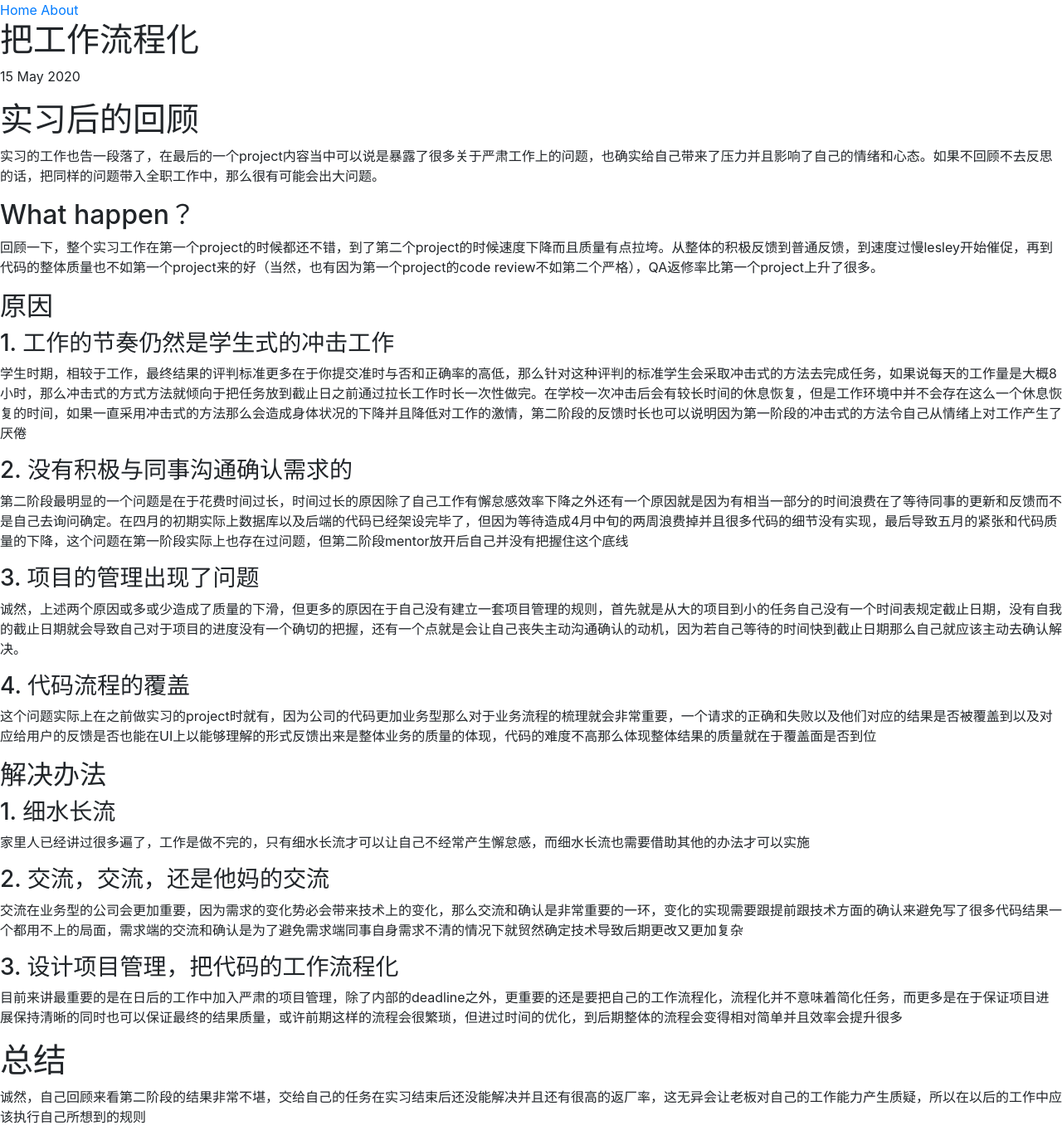
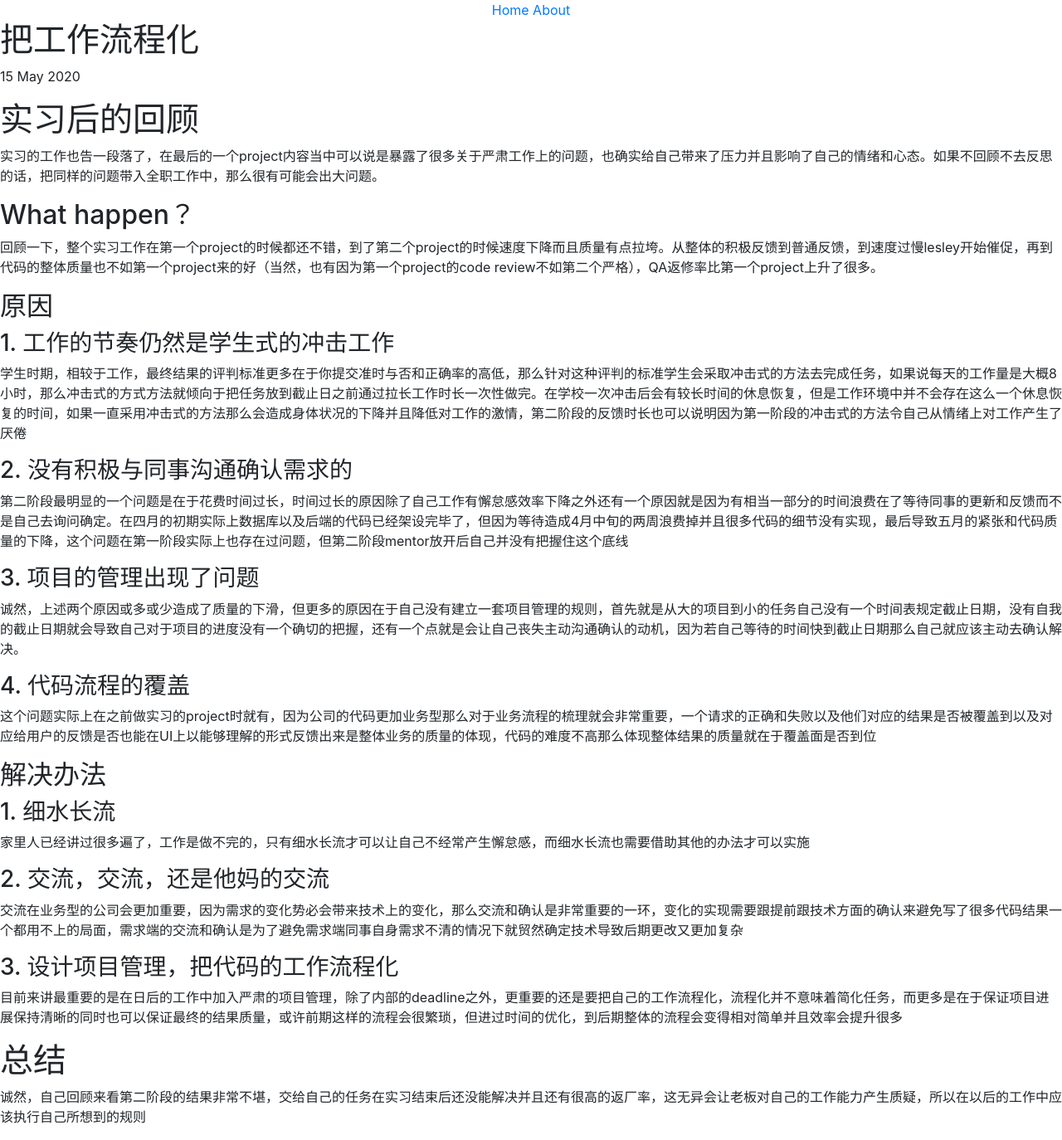
Before and after one commit to jasonwun/jasonwun.github.io, a Jekyll site: the page built from _posts/2020-05-15-把工作流程化.md, in a window 1280 px wide. Shown: the whole page at 83% size. Built offline with Jekyll 4.4.1, drawn with Linux system fonts in a browser that asks for light colours.

Commit message:
adjust navigation header

```diff
--- a/_includes/navigation.html
+++ b/_includes/navigation.html
@@ -1,4 +1,4 @@
-<dvi class="nav-header">
+<dvi class="d-flex justify-content-center">
   <nav class="nav-wrapper">
     {% for item in site.data.navigation %}
       <a href="{{ item.link }}" {% if page.url == item.link %}class="current"{% endif %}>{{ item.name }}</a>
```
